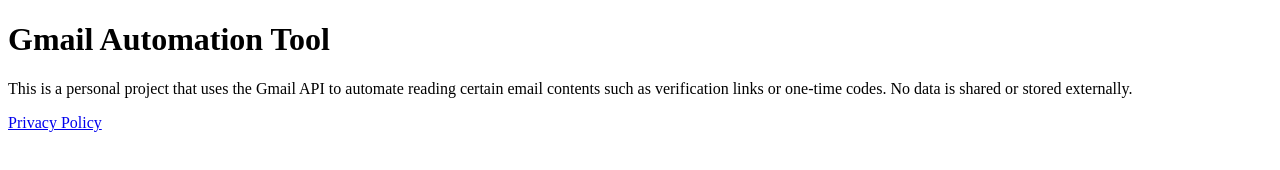
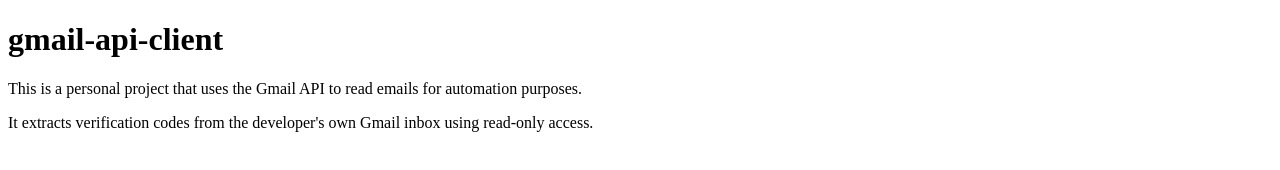
Before and after one commit to sheena-ui/gmail-automation, a plain HTML site: page index.html in a window 1280 px wide. Drawn offline with Linux system fonts and the light colour scheme.

Commit message:
Title must match app name on oauth consent screen page

```diff
--- a/index.html
+++ b/index.html
@@ -1,12 +1,12 @@
 <!DOCTYPE html>
-<html>
-  <head>
-    <meta charset="UTF-8" />
-    <title>Gmail Automation Tool</title>
-  </head>
-  <body>
-    <h1>Gmail Automation Tool</h1>
-    <p>This is a personal project that uses the Gmail API to automate reading certain email contents such as verification links or one-time codes. No data is shared or stored externally.</p>
-    <p><a href="privacy-policy.html">Privacy Policy</a></p>
-  </body>
-</html>
+<html lang="en">
+<head>
+  <meta charset="UTF-8">
+  <title>gmail-api-client</title> <!-- MUST match exactly -->
+</head>
+<body>
+  <h1>gmail-api-client</h1> <!-- MUST match exactly -->
+
+  <p>This is a personal project that uses the Gmail API to read emails for automation purposes.</p>
+  <p>It extracts verification codes from the developer's own Gmail inbox using read-only access.</p>
+  <p><a href="privacy
```
